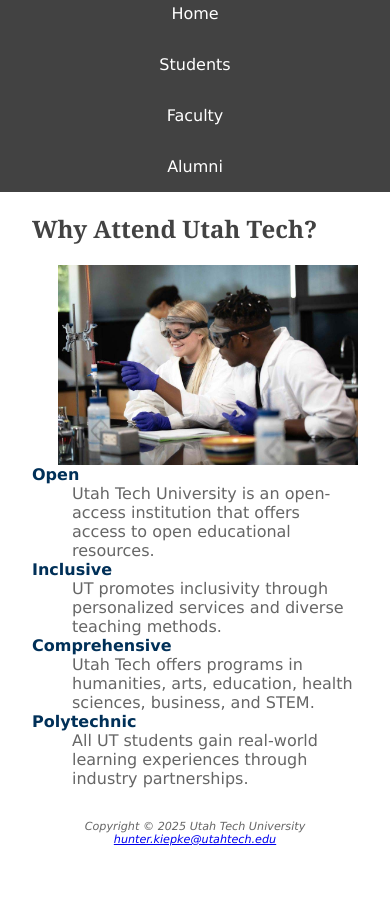
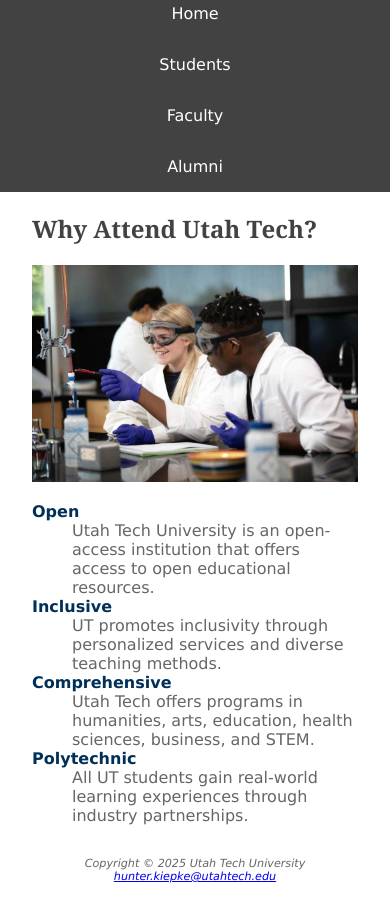
Before and after one commit to HunterKiepke/se1400, a plain HTML site: page utahtech5/students.html in a window 390 px wide. Shown: the part 73-972 px from the top of the page. Before the commit the page ends 935 px from the top, so only its background shows below. Drawn offline with Linux system fonts and the light colour scheme.

Commit message:
fixed image floating on right

```diff
--- a/utahtech5/style.css
+++ b/utahtech5/style.css
@@ -195,13 +195,13 @@
     }
 
     main img {
-        /* keep image floated to the right so it sits beside the description list like utahtech4 */
-        float: right;
-        width: auto;
-        max-width: 300px;
+        /* on tablet and smaller screens images should not float; show full-width */
+        float: none;
+        width: 100%;
         height: auto;
         padding-left: 0px;
-        margin-left: 1rem;
+        margin-left: 0;
+        max-width: none;
     }
 }
 
```
